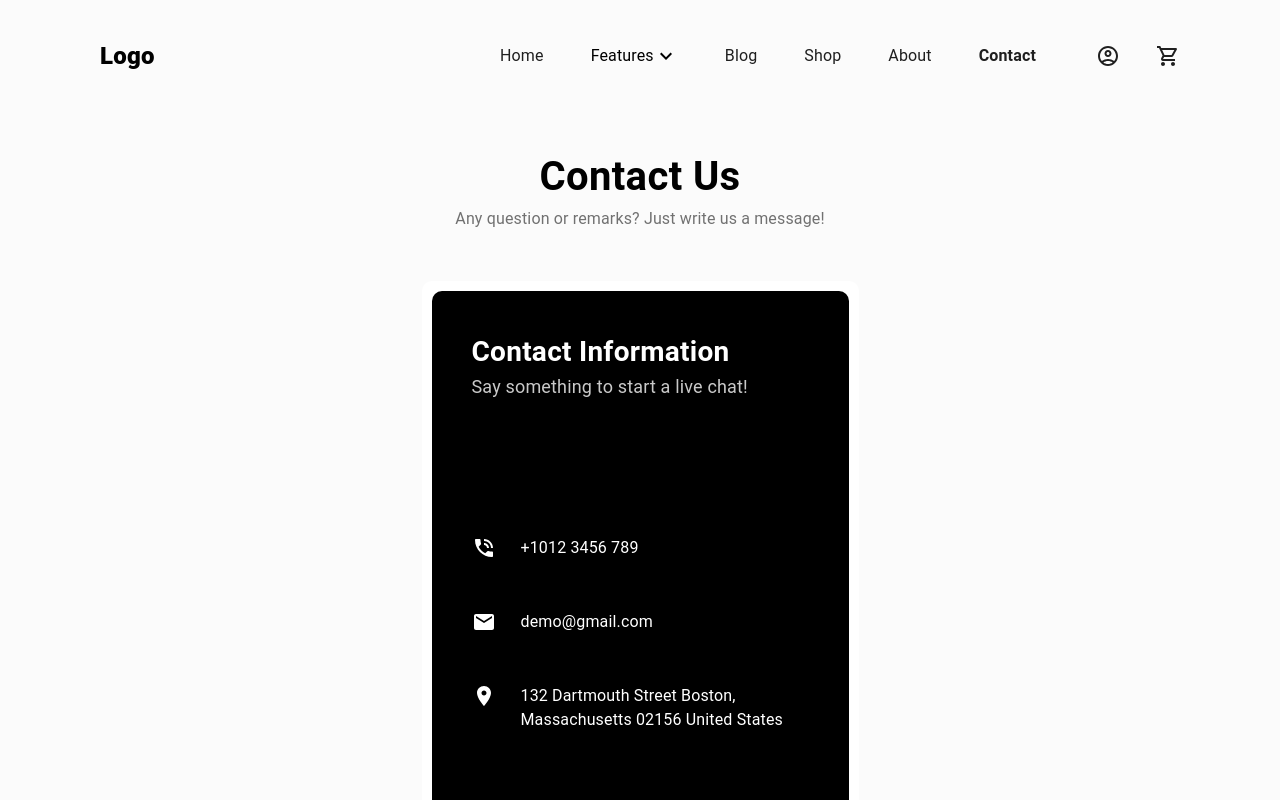
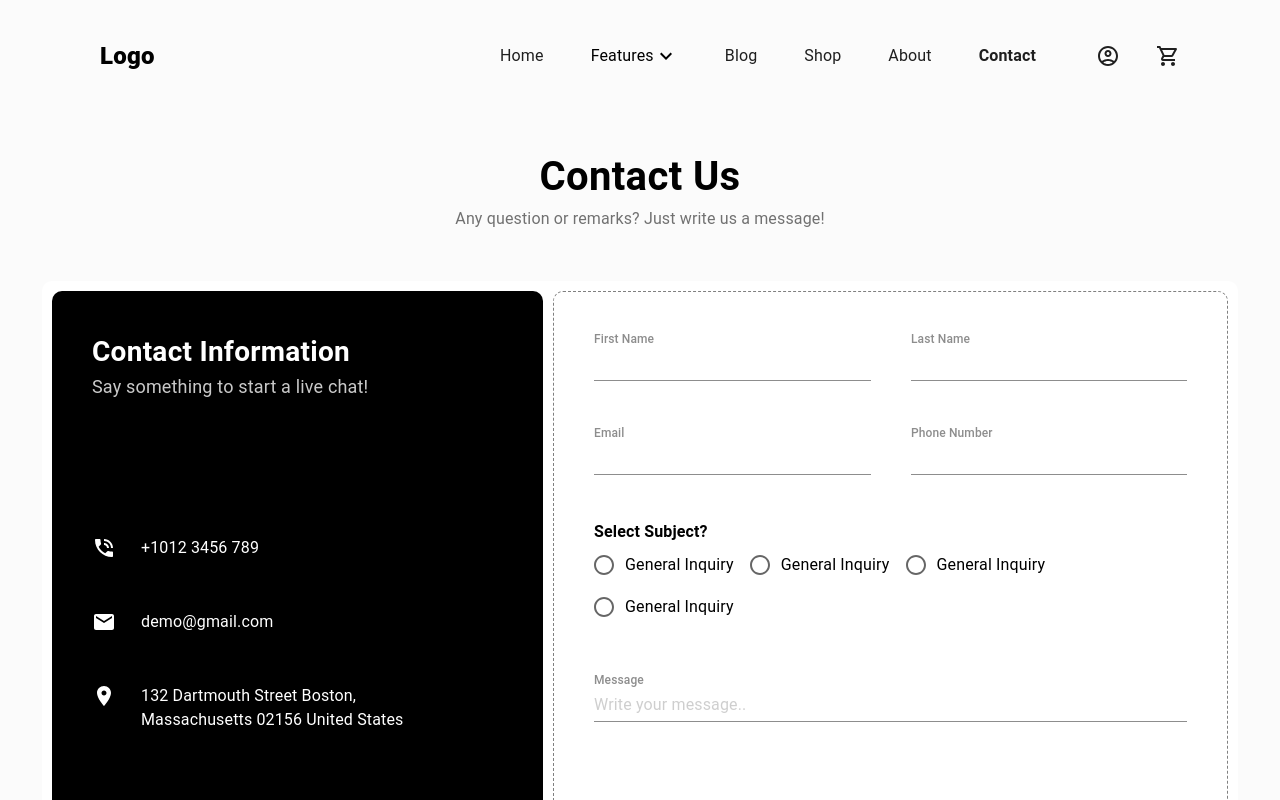
Before and after one commit to khrulenko/mbunity_landing, a React (Create React App) app: page /contact in a window 1280 px wide. Shown: the top 800 px of the page. Built offline with nearby package versions, Linux system fonts and the light colour scheme.

Commit message:
added contact form with fields

```diff
--- a/src/common/types.ts
+++ b/src/common/types.ts
@@ -2,5 +2,5 @@ import { CSSObject, Theme } from '@mui/material';
 
 export type AnyFunction = (...args: any[]) => any;
 
-export type PropsWithTheme<T> = { theme: Theme } & T;
-export type StyleFunction<T> = ({}: PropsWithTheme<T>) => CSSObject;
+export type OwnerStateWithTheme<T> = { theme: Theme } & { ownerState: T };
+export type StyleFunction<T> = ({}: { theme: Theme } & T) => CSSObject;
--- /dev/null
+++ b/src/ui/components/ContactForm/index.tsx
@@ -0,0 +1,113 @@
+import { ChangeEvent, useState } from 'react';
+import {
+  styled,
+  Stack,
+  TextField,
+  Typography,
+  RadioGroup,
+  Radio,
+  FormControlLabel,
+} from '@mui/material';
+import { createFormWrapperStyles, createFieldsWrapperStyles } from './styles';
+import { AnyFunction } from '../../../common/types';
+
+const FormWrapper = styled(Stack)(createFormWrapperStyles);
+const FieldsWrapper = styled(Stack)(createFieldsWrapperStyles);
+
+const REGEXP_TEXT = /^[a-z]{0,30}$/;
+const REGEXP_PHONE = /^\+?[0-9]{0,12}$/;
+
+const processOnChange =
+  (action: AnyFunction, regexp: RegExp = /.*/) =>
+  ({ target: { value } }: ChangeEvent<HTMLInputElement>) => {
+    const newValue = value.match(regexp);
+
+    if (newValue) action(newValue[0]);
+  };
+
+const ContactForm = () => {
+  const [firstName, setFirstName] = useState<string>('');
+  const [lastName, setLastName] = useState<string>('');
+  const [email, setEmail] = useState<string>('');
+  const [phone, setPhone] = useState<string>('');
+  const [message, setMessage] = useState<string>('');
+
+  const onFirstNameChange = processOnChange(setFirstName, REGEXP_TEXT);
+  const onLastNameChange = processOnChange(setLastName, REGEXP_TEXT);
+  const onEmailChange = processOnChange(setEmail);
+  const onPhoneChange = processOnChange(setPhone, REGEXP_PHONE);
+  const onMessageChange = processOnChange(setMessage);
+
+  return (
+    <FormWrapper>
+      <FieldsWrapper>
+        <TextField
+          value={firstName}
+          onChange={onFirstNameChange}
+          label="First Name"
+          type="text"
+        />
+
+        <TextField
+          value={lastName}
+          onChange={onLastNameChange}
+          label="Last Name"
+          type="text"
+        />
+      </FieldsWrapper>
+
+      <FieldsWrapper>
+        <TextField
+          value={email}
+          onChange={onEmailChange}
+          label="Email"
+          type="email"
+        />
+
+        <TextField
+          value={phone}
+          onChange={onPhoneChange}
+          label="Phone Number"
+          type="tel"
+        />
+      </FieldsWrapper>
+
+      <Stack>
+        <Typography fontWeight="bold">Select Subject?</Typography>
+
+        <RadioGroup row>
+          <FormControlLabel
+            value="gen_inc_1"
+            control={<Radio />}
+            label="General Inquiry"
+          />
+          <FormControlLabel
+            value="gen_inc_2"
+            control={<Radio />}
+            label="General Inquiry"
+          />
+          <FormControlLabel
+            value="gen_inc_3"
+            control={<Radio />}
+            label="General Inquiry"
+          />
+          <FormControlLabel
+            value="gen_inc_4"
+            control={<Radio />}
+            label="General Inquiry"
+          />
+        </RadioGroup>
+      </Stack>
+
+      <TextField
+        value={message}
+        onChange={onMessageChange}
+        multiline
+        label="Message"
+        placeholder="Write your message.."
+      />
+    </FormWrapper>
+  );
+};
+
+export default ContactForm;
--- /dev/null
+++ b/src/ui/components/ContactForm/styles.ts
@@ -0,0 +1,26 @@
+import { StackProps } from '@mui/system';
+import { StyleFunction } from '../../../common/types';
+
+const createFormWrapperStyles: StyleFunction<StackProps> = () => {
+  return {
+    gap: '45px',
+
+    padding: '40px',
+    width: '100%',
+    maxWidth: '676px',
+
+    border: '1px dashed grey',
+    borderRadius: '10px',
+  };
+};
+
+const createFieldsWrapperStyles: StyleFunction<StackProps> = () => {
+  return {
+    display: 'flex',
+    flexDirection: 'row',
+    justifyContent: 'space-between',
+    gap: '40px',
+  };
+};
+
+export { createFormWrapperStyles, createFieldsWrapperStyles };
--- a/src/ui/layouts/MainLayout/index.tsx
+++ b/src/ui/layouts/MainLayout/index.tsx
@@ -14,7 +14,7 @@ const MainLayout = () => {
       <Header />
 
       {/* TODO: create content wrapper from this stack */}
-      <Stack padding="35px 0 50px 0">
+      <Stack padding="35px 0 50px 0" width="100%" alignItems="center">
         <Outlet />
       </Stack>
 
--- a/src/ui/pages/ContactPage/index.tsx
+++ b/src/ui/pages/ContactPage/index.tsx
@@ -1,5 +1,6 @@
 import { Stack, styled, Typography } from '@mui/material';
 import {
+  createContactPageWrapperStyles,
   createContactPageHeaderStyles,
   createContactPageDescriptionStyles,
   createContactInfoWrapperStyles,
@@ -9,7 +10,9 @@ import {
 } from './styles';
 import ContactList from '../../components/ContactsList';
 import IconLinksList from '../../components/IconLinksList';
+import ContactForm from '../../components/ContactForm';
 
+const ContactPageWrapper = styled(Stack)(createContactPageWrapperStyles);
 const ContactPageHeader = styled(Typography)(createContactPageHeaderStyles);
 const ContactPageDescription = styled(Typography)(
   createContactPageDescriptionStyles
@@ -23,7 +26,7 @@ const ContentWrapper = styled(Stack)(createContentWrapperStyles);
 
 const ContactPage = () => {
   return (
-    <Stack gap="50px">
+    <ContactPageWrapper>
       <Stack>
         <ContactPageHeader>Contact Us</ContactPageHeader>
 
@@ -46,8 +49,10 @@ const ContactPage = () => {
 
           <IconLinksList />
         </ContactInfoWrapper>
+
+        <ContactForm />
       </ContentWrapper>
-    </Stack>
+    </ContactPageWrapper>
   );
 };
 
--- a/src/ui/pages/ContactPage/styles.ts
+++ b/src/ui/pages/ContactPage/styles.ts
@@ -1,5 +1,16 @@
 import { StackProps, TypographyProps } from '@mui/system';
 import { StyleFunction } from '../../../common/types';
+
+const createContactPageWrapperStyles: StyleFunction<StackProps> = () => {
+  return {
+    display: 'flex',
+    flexDirection: 'column',
+    alignItems: 'center',
+    gap: '50px',
+
+    width: '100%',
+  };
+};
 
 const createContactPageHeaderStyles: StyleFunction<TypographyProps> = () => {
   return {
@@ -20,7 +31,13 @@ const createContactPageDescriptionStyles: StyleFunction<TypographyProps> = ({
 
 const createContentWrapperStyles: StyleFunction<StackProps> = () => {
   return {
+    display: 'flex',
+    flexDirection: 'row',
+    gap: '10px',
+
     padding: '10px',
+    width: '100%',
+    maxWidth: '1196px',
 
     backgroundColor: 'white',
     borderRadius: '10px',
@@ -51,6 +68,7 @@ const createContactInfoWrapperStyles: StyleFunction<StackProps> = () => {
     justifyContent: 'space-between',
 
     padding: '40px',
+    width: '100%',
     maxWidth: '491px',
     height: '647px',
 
@@ -64,6 +82,7 @@ const createContactInfoWrapperStyles: StyleFunction<StackProps> = () => {
 };
 
 export {
+  createContactPageWrapperStyles,
   createContactPageHeaderStyles,
   createContactPageDescriptionStyles,
   createContentWrapperStyles,
--- /dev/null
+++ b/src/ui/theme/MuiComponents/MuiTextField.ts
@@ -0,0 +1,56 @@
+import { TextFieldProps } from '@mui/material';
+import { OwnerStateWithTheme } from '../../../common/types';
+
+const MuiTextField = {
+  defaultProps: {
+    fullWidth: true,
+    focused: true,
+    variant: 'standard',
+  },
+  styleOverrides: {
+    root: ({
+      theme: { palette },
+      ownerState,
+    }: OwnerStateWithTheme<TextFieldProps>) => {
+      const value = ownerState.value;
+
+      return {
+        '&.MuiTextField-root': {
+          borderBottom: '1px solid',
+          borderColor: palette.text.label,
+
+          '& .MuiInput-root': {
+            color: palette.text.label,
+
+            '&::before, &::after': {
+              display: 'none',
+            },
+          },
+
+          '& .MuiInputLabel-root.Mui-focused': {
+            color: value ? 'black' : palette.text.label,
+            fontWeight: '500',
+          },
+
+          '&:hover': {
+            cursor: 'pointer',
+            borderColor: palette.text.primary,
+
+            '& .MuiInputLabel-root.Mui-focused': {
+              cursor: 'pointer',
+              color: palette.text.primary,
+            },
+
+            '& .MuiInput-root': {
+              color: palette.text.primary,
+            },
+          },
+        },
+
+        '& .MuiInputLabel-outlined.Mui-focused': {},
+      };
+    },
+  },
+};
+
+export default MuiTextField;
--- a/src/ui/theme/index.ts
+++ b/src/ui/theme/index.ts
@@ -1,5 +1,6 @@
 import { createTheme, ThemeOptions } from '@mui/material';
 import MuiCssBaseline from './MuiComponents/MuiCssBaseline';
+import MuiTextField from './MuiComponents/MuiTextField';
 
 declare module '@mui/material/styles' {
   interface TypeText {
@@ -7,6 +8,7 @@ declare module '@mui/material/styles' {
     secondaryDark: string;
     light: string;
     secondaryLight: string;
+    label: string;
   }
 }
 
@@ -20,6 +22,7 @@ const palette = {
     secondaryDark: '#717171',
     light: '#FFFFFF',
     secondaryLight: '#C9C9C9',
+    label: '#8D8D8D',
   },
   divider: '#F5F5F5',
 };
@@ -28,6 +31,7 @@ const theme = createTheme({
   palette,
   components: {
     MuiCssBaseline,
+    MuiTextField,
   },
 } as ThemeOptions);
 
```
